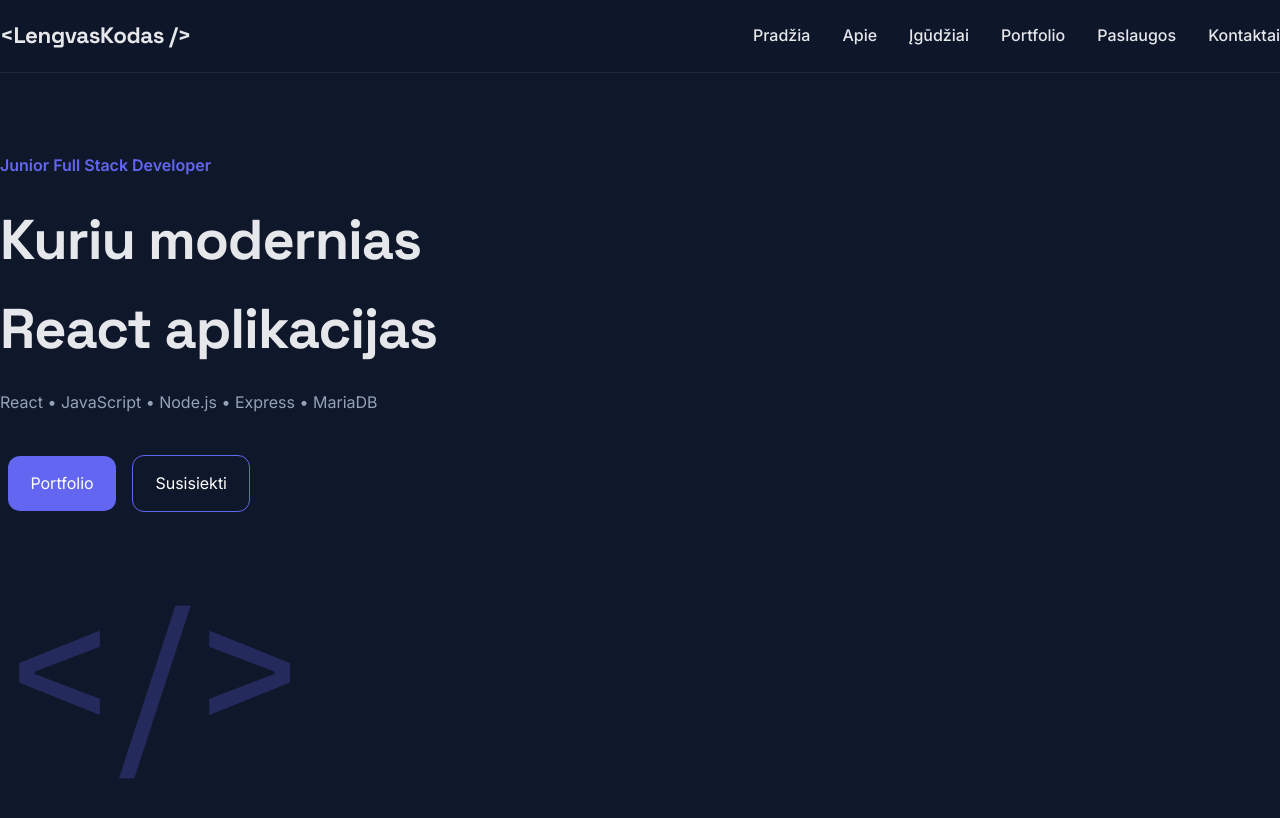
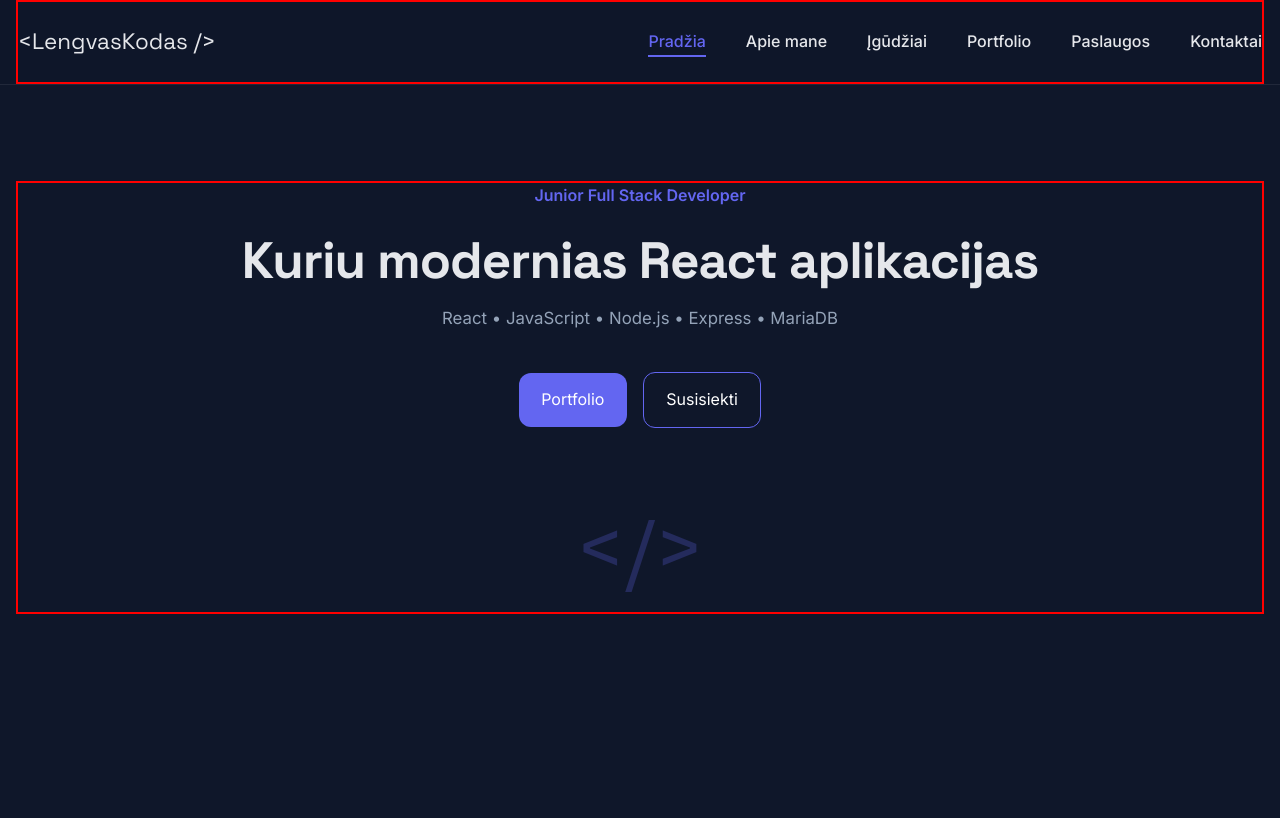
Before and after one commit to Zigmas-Petrauskas/portfolio-page, a React (Vite) app in the folder portfolio/: page /contact in a window 1280 px wide. Shown: the top 818 px of the page. Built offline with nearby package versions, Linux system fonts and the light colour scheme.

Commit message:
pakoregouti header, nav , hero. iškeltas funkcianlumas

```diff
--- a/portfolio/src/App.jsx
+++ b/portfolio/src/App.jsx
@@ -1,6 +1,6 @@
-import "./index.scss";
 import Header from "./components/layout/Header/Header";
 import Hero from "./components/sections/Hero/Hero";
+import "./index.scss";
 
 const App = () => {
   return (
--- /dev/null
+++ b/portfolio/src/components/layout/Header/Hamburger.jsx
@@ -0,0 +1,14 @@
+const Hamburger = ({ menuOpen, toggleMenu }) => {
+  return (
+    <button
+      className={`menu-btn ${menuOpen ? "open" : ""}`}
+      onClick={toggleMenu}
+    >
+      <span />
+      <span />
+      <span />
+    </button>
+  );
+};
+
+export default Hamburger;
--- a/portfolio/src/components/layout/Header/Header.jsx
+++ b/portfolio/src/components/layout/Header/Header.jsx
@@ -1,20 +1,31 @@
 import Navigation from "../Navigation/Navigation";
+import Hamburger from "./Hamburger";
 import useHeader from "./useHeader";
+import useMediaQuery from "../../../hooks/useMediaQuery";
 import "./Header.scss";
 
 const Header = () => {
-  const { MenuOpen, toggleMenu } = useHeader();
+  const { menuOpen, toggleMenu, closeMenu, activeSection, scrolled } =
+    useHeader();
+
+  const isMobileOrTablet = useMediaQuery("(max-width: 1023px)");
 
   return (
-    <header className="header">
+    <header className={`header ${scrolled ? "scrolled" : ""}`}>
       <div className="container header-inner">
-        <h1 className="logo">&lt;LengvasKodas /&gt;</h1>
+        <a href="#hero" className="logo">
+          &lt;LengvasKodas /&gt;
+        </a>
 
-        <Navigation MenuOpen={MenuOpen} />
-
-        <button className="menu-btn" onClick={toggleMenu}>
-          <span className="hamburger"></span>
-        </button>
+        <Navigation
+          menuOpen={menuOpen}
+          activeSection={activeSection}
+          closeMenu={closeMenu}
+        />
+        {/* Rodomas tik moile + tablet */}
+        {isMobileOrTablet && (
+          <Hamburger menuOpen={menuOpen} toggleMenu={toggleMenu} />
+        )}
       </div>
     </header>
   );
--- a/portfolio/src/components/layout/Header/Header.scss
+++ b/portfolio/src/components/layout/Header/Header.scss
@@ -1,11 +1,30 @@
+/* =========================
+   HEADER BASE
+========================= */
+
 .header {
   position: sticky;
   top: 0;
   z-index: 1000;
+
   background: rgba(15, 23, 42, 0.95);
   backdrop-filter: blur(10px);
+
   border-bottom: 1px solid rgba(255, 255, 255, 0.08);
+
+  transition: 0.3s ease;
 }
+
+/* scroll state */
+.header.scrolled {
+  background: rgba(17, 24, 39, 0.98);
+  backdrop-filter: blur(14px);
+  box-shadow: 0 10px 30px rgba(0, 0, 0, 0.3);
+}
+
+/* =========================
+   INNER
+========================= */
 
 .header-inner {
   height: 72px;
@@ -15,21 +34,83 @@
   align-items: center;
 }
 
+/* =========================
+   LOGO
+========================= */
+
 .logo {
   font-family: var(--font-heading);
   font-size: 1.4rem;
   color: var(--text);
+  text-decoration: none;
+
+  transition: 0.3s ease;
 }
 
-.menu-btn {
-  background: none;
-  border: none;
-  color: var(--text);
-  font-size: 2rem;
-  cursor: pointer;
+.logo:hover {
+  opacity: 0.85;
 }
 
-@media (min-width: 768px) {
+/* =========================
+   NAVIGATION (desktop control)
+========================= */
+
+@media (min-width: 1024px) {
+  .header-inner {
+    height: 84px;
+  }
+}
+
+/* =========================
+   HAMBURGER (per komponentą)
+   ⚠️ SVARBU: čia vis dar stilius, nes Hamburger.jsx naudoja .menu-btn
+========================= */
+
+.menu-btn {
+  width: 40px;
+  height: 40px;
+
+  border: none;
+  background: none;
+
+  cursor: pointer;
+
+  display: flex;
+  flex-direction: column;
+  justify-content: center;
+
+  gap: 6px;
+}
+
+.menu-btn span {
+  width: 24px;
+  height: 2px;
+
+  background: var(--text);
+  border-radius: 2px;
+
+  transition: 0.3s ease;
+}
+
+/* ANIMATION → X */
+.menu-btn.open span:nth-child(1) {
+  transform: rotate(45deg) translate(5px, 5px);
+}
+
+.menu-btn.open span:nth-child(2) {
+  opacity: 0;
+}
+
+.menu-btn.open span:nth-child(3) {
+  transform: rotate(-45deg) translate(5px, -5px);
+}
+
+/* =========================
+   RESPONSIVE RULES
+========================= */
+
+/* desktop → hamburger hidden */
+@media (min-width: 1024px) {
   .menu-btn {
     display: none;
   }
--- a/portfolio/src/components/layout/Header/useHeader.js
+++ b/portfolio/src/components/layout/Header/useHeader.js
@@ -1,13 +1,50 @@
-import { useState } from "react";
+import { useEffect, useState } from "react";
 
 const useHeader = () => {
-  const [MenuOpen, setMenuOpen] = useState(false);
+  const [menuOpen, setMenuOpen] = useState(false);
+  const [activeSection, setActiveSection] = useState("hero");
+  const [scrolled, setScrolled] = useState(false);
 
   const toggleMenu = () => {
     setMenuOpen((prev) => !prev);
   };
 
-  return { MenuOpen, toggleMenu };
+  const closeMenu = () => {
+    setMenuOpen(false);
+  };
+
+  useEffect(() => {
+    const handleScroll = () => {
+      setScrolled(window.scrollY > 40);
+
+      const sections = document.querySelectorAll("section[id]");
+
+      sections.forEach((section) => {
+        const top = section.offsetTop - 100;
+        const height = section.offsetHeight;
+
+        if (window.scrollY >= top && window.scrollY < top + height) {
+          setActiveSection(section.id);
+        }
+      });
+    };
+
+    window.addEventListener("scroll", handleScroll);
+
+    handleScroll();
+
+    return () => {
+      window.removeEventListener("scroll", handleScroll);
+    };
+  }, []);
+
+  return {
+    menuOpen,
+    toggleMenu,
+    closeMenu,
+    activeSection,
+    scrolled,
+  };
 };
 
 export default useHeader;
--- a/portfolio/src/components/layout/Navigation/Navigation.jsx
+++ b/portfolio/src/components/layout/Navigation/Navigation.jsx
@@ -1,27 +1,21 @@
+import navigation from "../../../data/navigation";
 import "./Navigation.scss";
 
-const Navigation = ({ MenuOpen }) => {
+const Navigation = ({ menuOpen, activeSection, closeMenu }) => {
   return (
-    <nav className={`navigation ${MenuOpen ? "show" : ""}`}>
+    <nav className={`navigation ${menuOpen ? "show" : ""}`}>
       <ul>
-        <li>
-          <a href="#hero">Pradžia</a>
-        </li>
-        <li>
-          <a href="#about">Apie</a>
-        </li>
-        <li>
-          <a href="#skills">Įgūdžiai</a>
-        </li>
-        <li>
-          <a href="#portfolio">Portfolio</a>
-        </li>
-        <li>
-          <a href="#services">Paslaugos</a>
-        </li>
-        <li>
-          <a href="#contact">Kontaktai</a>
-        </li>
+        {navigation.map((item) => (
+          <li key={item.id}>
+            <a
+              href={`#${item.id}`}
+              className={activeSection === item.id ? "active" : ""}
+              onClick={closeMenu}
+            >
+              {item.lable}
+            </a>
+          </li>
+        ))}
       </ul>
     </nav>
   );
--- a/portfolio/src/components/layout/Navigation/navigation.scss
+++ b/portfolio/src/components/layout/Navigation/navigation.scss
@@ -1,19 +1,48 @@
 .navigation {
+  position: absolute;
+  top: 72px;
+  left: 0;
+  right: 0;
+
+  background: var(--surface);
+  padding: 2rem;
+
   display: none;
+
+  opacity: 0;
+  visibility: hidden;
+  transform: translateY(-10px);
+  transition: 0.3s ease;
+
+  z-index: 999;
 }
 
+.navigation.show {
+  display: flex;
+  flex-direction: column;
+
+  opacity: 1;
+  visibility: visible;
+  transform: translateY(0);
+}
+
+/* UL */
 .navigation ul {
   list-style: none;
+
   display: flex;
   flex-direction: column;
-  gap: 1rem;
+  gap: 1.2rem;
+
   padding: 0;
   margin: 0;
 }
 
+/* LINKS */
 .navigation a {
   color: var(--text);
   font-weight: 500;
+  position: relative;
   transition: var(--transition);
 }
 
@@ -21,28 +50,82 @@
   color: var(--primary);
 }
 
-/* mobile menu */
-.navigation.show {
-  display: flex;
-  flex-direction: column;
-  position: absolute;
-  top: 72px;
-  left: 0;
-  right: 0;
-  background: var(--surface);
-  padding: 2rem;
+/* ACTIVE STATE */
+.navigation a.active {
+  color: var(--primary);
 }
 
-/* tablet + desktop */
+/* underline animation */
+.navigation a::after {
+  content: "";
+  position: absolute;
+  left: 0;
+  bottom: -6px;
+
+  width: 0%;
+  height: 2px;
+
+  background: var(--primary);
+
+  transition: 0.3s ease;
+}
+
+.navigation a:hover::after,
+.navigation a.active::after {
+  width: 100%;
+}
+
 @media (min-width: 768px) {
   .navigation {
+    position: static;
     display: block;
-    position: static;
+
+    opacity: 1;
+    visibility: visible;
+    transform: none;
+
+    background: transparent;
+    padding: 0;
+  }
+
+  .navigation.show {
+    display: block;
   }
 
   .navigation ul {
     flex-direction: row;
     gap: 2rem;
     justify-content: flex-end;
+    align-items: center;
   }
 }
+
+@media (min-width: 1024px) {
+  .navigation ul {
+    gap: 2.5rem;
+  }
+
+  .navigation a {
+    font-size: 1rem;
+  }
+}
+
+@media (min-width: 1440px) {
+  .navigation ul {
+    gap: 3rem;
+  }
+
+  .navigation a {
+    font-size: 1.05rem;
+  }
+}
+
+@media (min-width: 1920px) {
+  .navigation ul {
+    gap: 3.5rem;
+  }
+
+  .navigation a {
+    font-size: 1.1rem;
+  }
+}
--- a/portfolio/src/components/sections/Hero/Hero.jsx
+++ b/portfolio/src/components/sections/Hero/Hero.jsx
@@ -7,12 +7,12 @@ const Hero = () => {
 
   return (
     <section className="hero" id="hero">
-      <div className="containerhero-inner">
+      <div className="container hero-inner">
         <div className="hero-content">
           <span>Junior Full Stack Developer</span>
 
           <h2>
-            Kuriu modernias <br /> React aplikacijas
+            Kuriu modernias React aplikacijas
           </h2>
 
           <p>React • JavaScript • Node.js • Express • MariaDB</p>
--- a/portfolio/src/components/sections/Hero/Hero.scss
+++ b/portfolio/src/components/sections/Hero/Hero.scss
@@ -10,19 +10,29 @@
   text-align: center;
 }
 
+.hero-content {
+  max-width: 700px;
+}
+
 .hero-content span {
   color: var(--primary);
   font-weight: 600;
+  display: inline-block;
+  margin-bottom: 0.5rem;
 }
 
 .hero h2 {
-  font-size: 2.7rem;
+  font-size: clamp(2.4rem, 4vw, 5.5rem);
+  line-height: 1.1;
   margin: 1rem 0;
 }
 
 .hero p {
   color: var(--muted);
   margin-bottom: 2rem;
+  max-width: 500px;
+  text-align: center;
+  margin-inline: auto;
 }
 
 .hero-btn {
@@ -32,6 +42,11 @@
   color: white;
   border-radius: var(--radius);
   margin: 0.5rem;
+  transition: var(--transition);
+}
+
+.hero-btn:hover {
+  background: var(--primary-hover);
 }
 
 .secondary {
@@ -40,31 +55,31 @@
 }
 
 .hero-code {
-  font-size: 7rem;
+  font-size: 5rem;
   font-family: var(--font-heading);
   color: var(--primary);
   opacity: 0.25;
 }
 
 @media (min-width: 768px) {
-  .hero h2 {
-    font-size: 3.5rem;
+  .hero {
+    padding: 6rem 0;
+  }
+
+  .hero p {
+    font-size: 1.05rem;
   }
 }
 
 @media (min-width: 1024px) {
   .hero-inner {
-    flex-direction: row;
-    justify-content: space-between;
-    text-align: left;
+    flex-direction: column;
+    text-align: center;
+    align-items: center;
   }
 
   .hero-content {
-    max-width: 700px;
-  }
-
-  .hero-code {
-    font-size: 12rem;
+    max-width: 850px;
   }
 }
 
@@ -73,21 +88,21 @@
     padding: 8rem 0;
   }
 
-  .hero h2 {
-    font-size: 4.5rem;
+  .hero-content {
+    max-width: 1200px;
   }
 
-  .hero-code {
-    font-size: 15rem;
+  .hero p {
+    font-size: 1.1rem;
   }
 }
 
 @media (min-width: 1920px) {
-  .hero h2 {
-    font-size: 5.5rem;
+  .hero {
+    padding: 8rem 0;
   }
 
-  .hero-code {
-    font-size: 18rem;
+  .hero h2 {
+    font-size: 3.5rem;
   }
 }
--- /dev/null
+++ b/portfolio/src/data/navigation.js
@@ -0,0 +1,28 @@
+const navigation = [
+  {
+    id: "hero",
+    lable: "Pradžia",
+  },
+  {
+    id: "about",
+    lable: "Apie mane",
+  },
+  {
+    id: "skills",
+    lable: "Įgūdžiai",
+  },
+  {
+    id: "portfolio",
+    lable: "Portfolio",
+  },
+  {
+    id: "services",
+    lable: "Paslaugos",
+  },
+  {
+    id: "contact",
+    lable: "Kontaktai",
+  },
+];
+
+export default navigation;
--- /dev/null
+++ b/portfolio/src/hooks/useMediaQuery.js
@@ -0,0 +1,20 @@
+import { useState, useEffect } from "react";
+
+const useMediaQuery = (query) => {
+  const [matches, setMatches] = useState(false);
+
+  useEffect(() => {
+    const media = window.matchMedia(query);
+    const update = () => setMatches(media.matches);
+
+    update();
+
+    media.addEventListener("change", update);
+
+    return () => media.removeEventListener("change", update);
+  }, [query]);
+
+  return matches;
+};
+
+export default useMediaQuery;
--- a/portfolio/src/index.scss
+++ b/portfolio/src/index.scss
@@ -22,35 +22,41 @@
   --transition: 0.2s ease;
 }
 
-/* =========================
-   BASE STYLES
-========================= */
 * {
   margin: 0;
   padding: 0;
   box-sizing: border-box;
 }
 
+html {
+  scroll-behavior: smooth;
+}
+
 body {
+  min-height: 100vh;
+  overflow-x: hidden;
   font-family: var(--font-body);
   background: var(--bg);
   color: var(--text);
   line-height: 1.6;
+  -webkit-font-smoothing: antialiased;
+  -moz-osx-font-smoothing: grayscale;
+  text-rendering: optimizeLegibility;
 }
 
-/* =========================
-   TYPOGRAPHY
-========================= */
 h1,
 h2,
-h3 {
+h3,
+h4 {
   font-family: var(--font-heading);
   letter-spacing: -0.02em;
 }
 
-/* =========================
-   LINKS
-========================= */
+img {
+  display: block;
+  max-width: 100%;
+}
+
 a {
   color: var(--primary);
   text-decoration: none;
@@ -59,6 +65,33 @@ a {
 
 a:hover {
   color: var(--primary-hover);
+}
+
+button,
+input,
+textarea,
+select {
+  font-family: inherit;
+}
+
+.container {
+  width: min(100% - 2rem, var(--container));
+  margin-inline: auto;
+  border: 2px solid red;
+}
+
+section {
+  scroll-margin-top: 80px;
+}
+
+::selection {
+  background: var(--primary);
+  color: white;
+}
+
+:focus-visible {
+  outline: 2px solid var(--primary);
+  outline-offset: 3px;
 }
 
 main {
```
